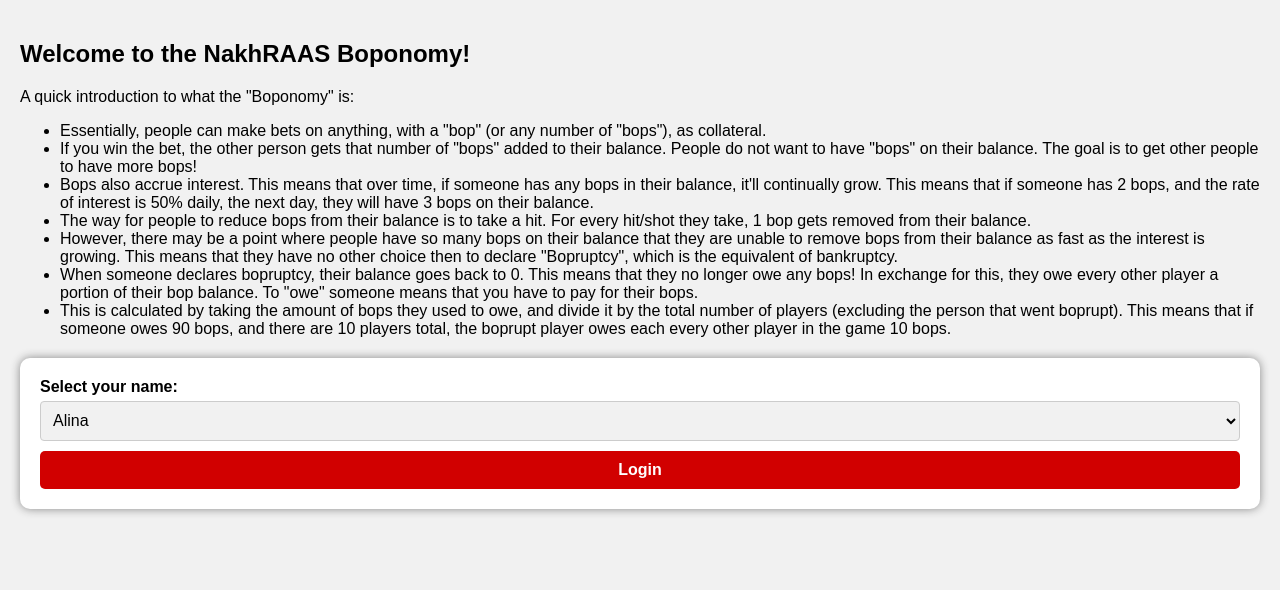
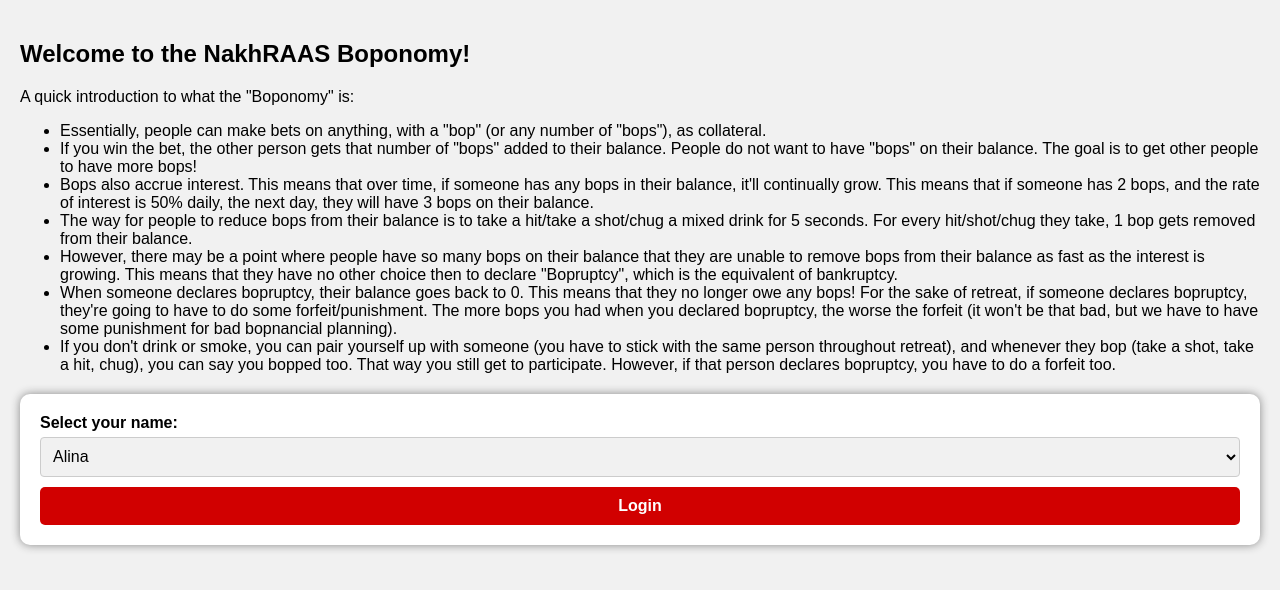
Before and after one commit to nishmistry/NakhBucks, a Flask app: page / in a window 1280 px wide. Shown: the top 590 px of the page. Run offline with Flask 3, Linux system fonts and the light colour scheme; some libraries are stand-ins or nearby versions.

Commit message:
fixed rules

```diff
--- a/templates/landing.html
+++ b/templates/landing.html
@@ -27,16 +27,21 @@
                 People do not want to have "bops" on their balance. The goal is to get other people to have more bops! </li>
             <li>Bops also accrue interest. This means that over time, if someone has any bops in their balance, it'll continually grow. This
                 means that if someone has 2 bops, and the rate of interest is 50% daily, the next day, they will have 3 bops on their balance.</li>
-            <li>The way for people to reduce bops from their balance is to take a hit. For every hit/shot they take,
+            <li>The way for people to reduce bops from their balance is to take a hit/take a shot/chug a mixed drink for 5 seconds. For every hit/shot/chug they take,
                 1 bop gets removed from their balance.</li>
             <li>However, there may be a point where people have so many bops on their balance that they are unable to remove bops
                 from their balance as fast as the interest is growing. This means that they have no other choice then to declare "Bopruptcy",
                 which is the equivalent of bankruptcy.</li>
-            <li>When someone declares bopruptcy, their balance goes back to 0. This means that they no longer owe any bops! In exchange
+            <li>When someone declares bopruptcy, their balance goes back to 0. This means that they no longer owe any bops! For the sake of retreat,
+                if someone declares bopruptcy, they're going to have to do some forfeit/punishment. The more bops you had when you declared bopruptcy,
+                the worse the forfeit (it won't be that bad, but we have to have some punishment for bad bopnancial planning).</li>
+            <li>If you don't drink or smoke, you can pair yourself up with someone (you have to stick with the same person throughout retreat), and whenever they bop (take a shot, take a hit, chug), you can say you bopped too. That way
+                you still get to participate. However, if that person declares bopruptcy, you have to do a forfeit too.</li>
+                <!-- In exchange
                 for this, they owe every other player a portion of their bop balance. To "owe" someone means that you have to pay for their bops.</li>
             <li>This is calculated by taking the amount of bops they used to owe, and divide it by the total number of players
                 (excluding the person that went boprupt). This means that if someone owes 90 bops, and there are 10 players total,
-                the boprupt player owes each every other player in the game 10 bops.</li>
+                the boprupt player owes each every other player in the game 10 bops.</li> -->
         </ul>
     </div>
 
```
